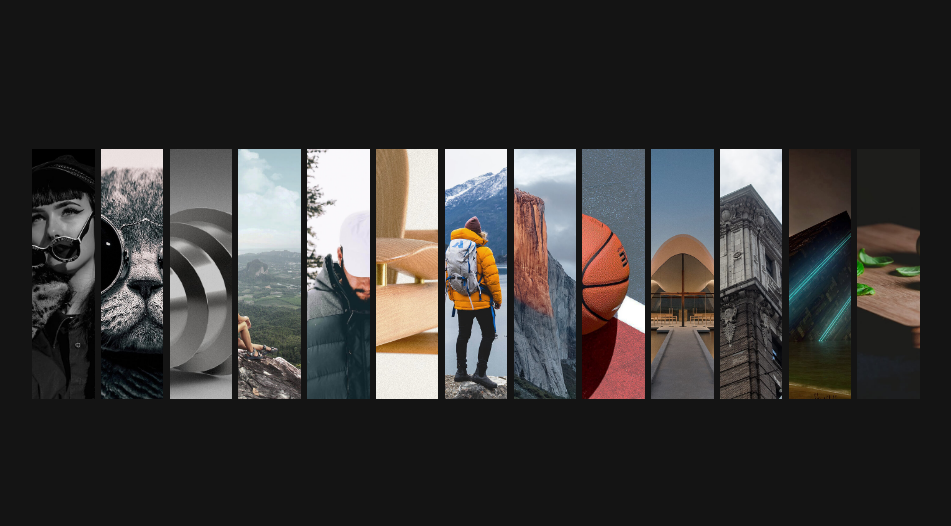
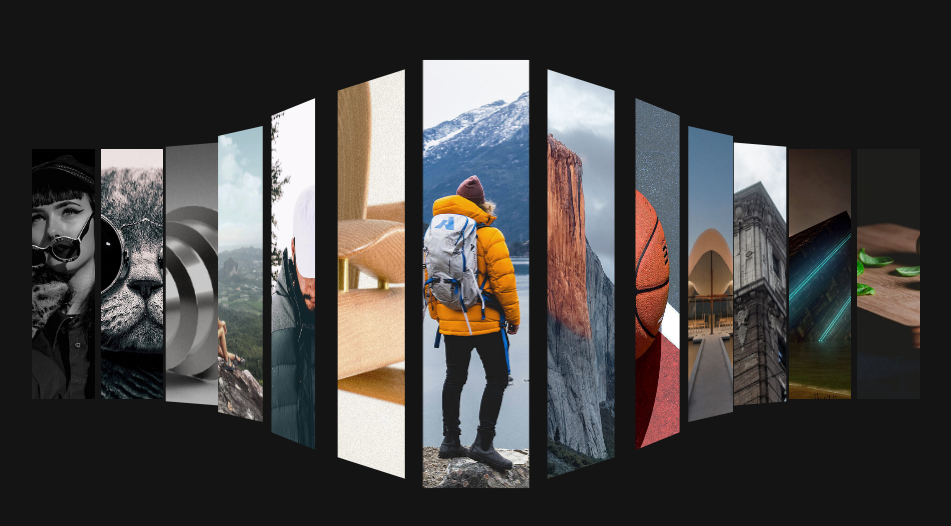
Before and after one commit to Genya10/Website-with-3d-effect, a plain HTML site: page index.html in a window 1280 px wide. Shown: the part 126-652 px from the top of the page, without its empty margins (164-1115 px from the left). Drawn offline with Linux system fonts and the light colour scheme.

Commit message:
add styles to photo

```diff
--- a/css/main.css
+++ b/css/main.css
@@ -1,28 +1,66 @@
-*{
+* {
   padding: 0;
-    margin: 0;box-sizing: border-box;
+  margin: 0;
+  box-sizing: border-box;
 }
-:root{
+:root {
   --index: calc(1vw + 1vh);
 }
-body{
+body {
   background-color: #141414;
 }
-.wrapper{
+.wrapper {
   display: flex;
   align-items: center;
   justify-content: center;
   height: 100vh;
 }
-.items{
+.items {
   display: flex;
-gap:.4rem;
+  gap: 0.4rem;
+  perspective: 500px;
 }
-.item{
+.item {
   background-color: #222;
   width: calc(var(--index) * 3);
   height: calc(var(--index) * 12);
   background-size: cover;
   background-position: center;
-    cursor:pointer;
+  cursor: pointer;
 }
+
+/*Right*/
+
+.items .item.hover {
+  transform: translateZ(calc(var(--index) * 10));
+}
+.items .item.hover + * {
+  transform: translateZ(calc(var(--index) * 8.5)) rotateY(35deg);
+  z-index: -1;
+}
+.items .item.hover + * + * {
+  transform: translateZ(calc(var(--index) * 6)) rotateY(40deg);
+  z-index: -2;
+}
+.items .item.hover + * + * + * {
+  transform: translateZ(calc(var(--index) * 3)) rotateY(30deg);
+  z-index: -3;
+}
+.items .item.hover + * + * + * + * {
+  transform: translateZ(calc(var(--index) * 0.8)) rotateY(15deg);
+  z-index: -4;
+}
+
+/*Left*/
+.item:has(+ .hover) {
+  transform: translateZ(calc(var(--index) * 8.5)) rotateY(-35deg);
+}
+.item:has(+ * + .hover) {
+  transform: translateZ(calc(var(--index) * 6)) rotateY(-40deg);
+}
+.item:has(+ * + * + .hover) {
+  transform: translateZ(calc(var(--index) * 3)) rotateY(-30deg);
+}
+.item:has(+ * + * + * + .hover) {
+  transform: translateZ(calc(var(--index) * 0.8)) rotateY(-15deg);
+}
--- a/index.html
+++ b/index.html
@@ -16,7 +16,7 @@
             <div class="item" style="background-image:url(img/4.jpg)"></div>
             <div class="item" style="background-image:url(img/5.jpg)"></div>
             <div class="item" style="background-image:url(img/6.jpg)"></div>
-            <div class="item" style="background-image:url(img/7.jpg)"></div>
+            <div class="item hover" style="background-image:url(img/7.jpg)"></div>
             <div class="item" style="background-image:url(img/8.jpg)"></div>
             <div class="item" style="background-image:url(img/9.jpg)"></div>
             <div class="item" style="background-image:url(img/10.jpg)"></div>
```
Lines whose indentation alone changed are shown as unchanged.
